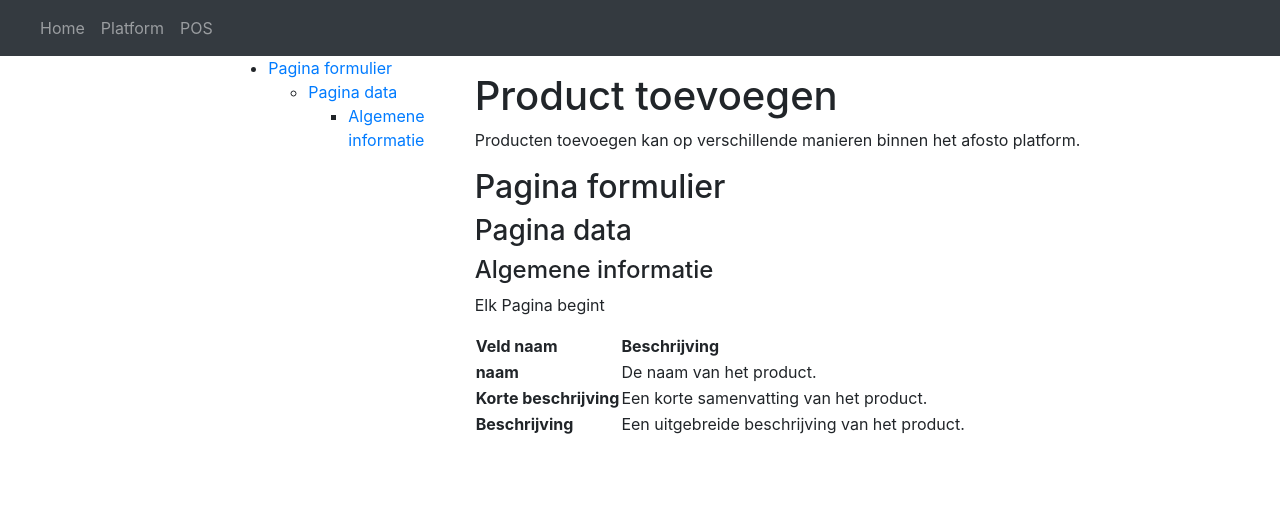
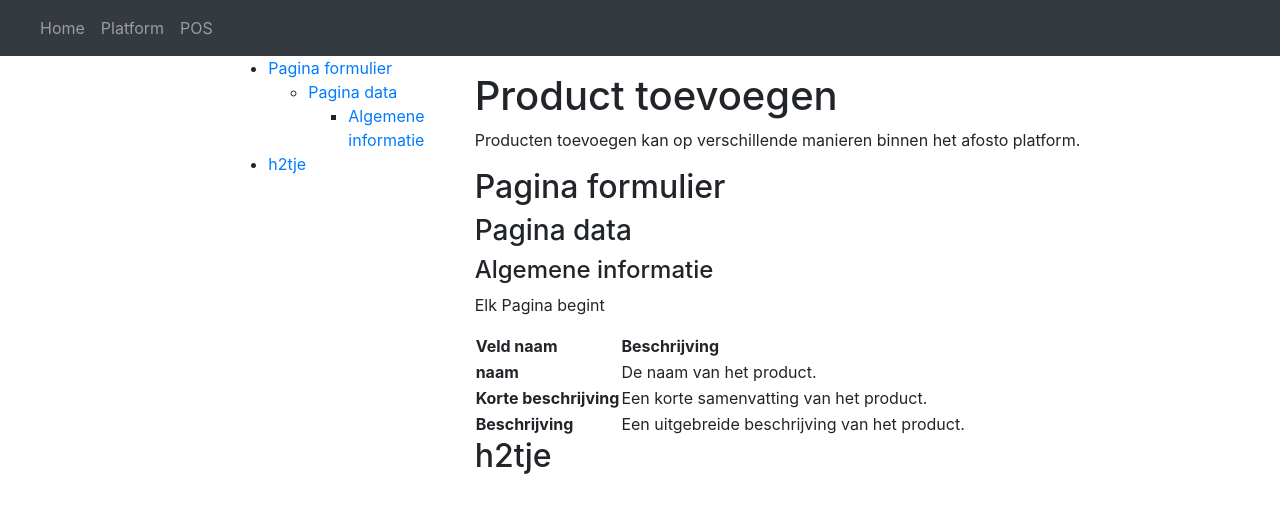
Before and after one commit to afosto/afosto-docs, a Jekyll site: the page built from platform/paginas/toevoegen.md, in a window 1280 px wide. Shown: the top 513 px of the page. Built offline with Jekyll 4.4.1, drawn with Linux system fonts in a browser that asks for light colours; comment, search, counter and statistics services are not loaded; the table of contents is made by our own code.

Commit message:
test push

```diff
--- a/platform/paginas/toevoegen.md
+++ b/platform/paginas/toevoegen.md
@@ -19,3 +19,5 @@ Elk Pagina begint
 | **naam** |De naam van het product.|
 | **Korte beschrijving** |Een korte samenvatting van het product.|
 | **Beschrijving** |Een uitgebreide beschrijving van het product.|
+
+## h2tje
```
